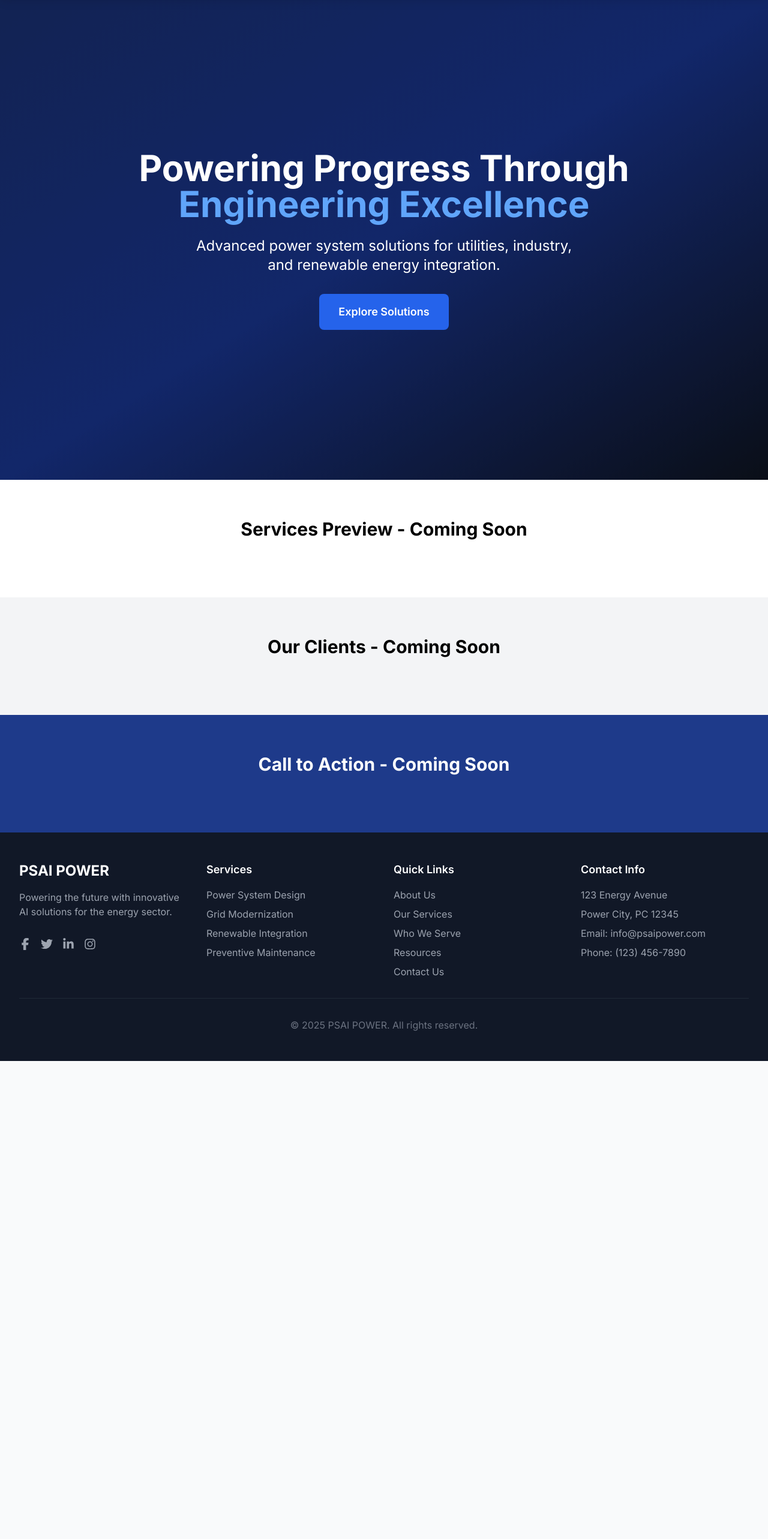
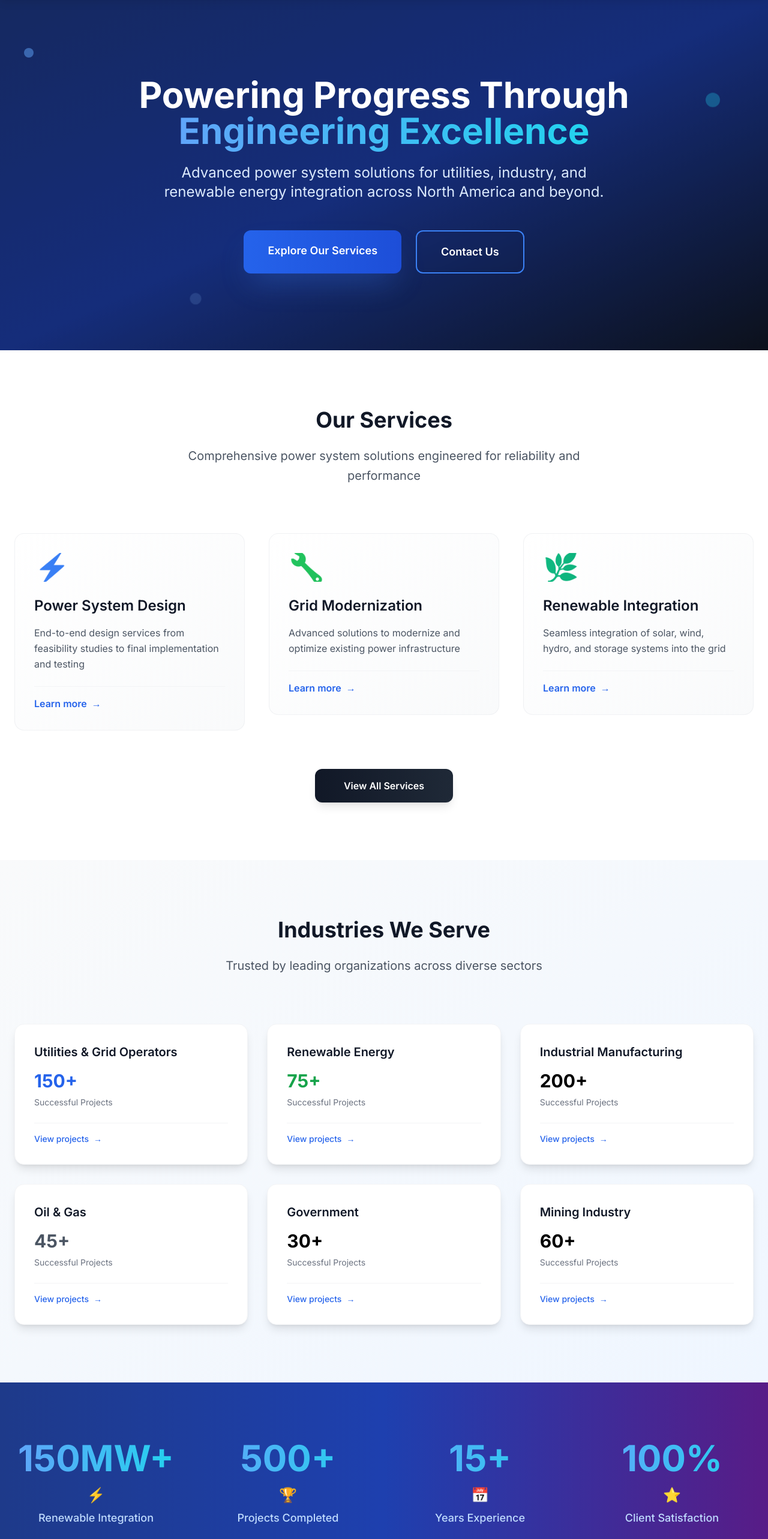
Before and after one commit to TheLord19/PSAI-POWER-Website, a Next.js app: page / in a window 1280 px wide. Shown: the part 60-2626 px from the top of the page at 60% size. Before the commit the page ends 1829 px from the top, so only its background shows below. Built offline with nearby package versions, Linux system fonts and the light colour scheme.

Commit message:
Metamorphosis

```diff
--- a/src/app/page.tsx
+++ b/src/app/page.tsx
@@ -1,16 +1,178 @@
 // src/app/page.tsx
-import Hero from '@/components/sections/Hero';
-import ServicesPreview from '@/components/sections/ServicesPreview';
-import ClientsSection from '@/components/sections/ClientsSection';
-import CTA from '@/components/sections/CTA';
+import Link from 'next/link';
 
 export default function Home() {
   return (
-    <div className="flex flex-col">
-      <Hero />
-      <ServicesPreview />
-      <ClientsSection />
-      <CTA />
+    <div className="min-h-screen bg-gray-50">
+      {/* Hero Section */}
+      <section className="relative bg-gradient-to-br from-blue-900 via-blue-800 to-gray-900 text-white py-32 px-4">
+        <div className="absolute inset-0 bg-black/30"></div>
+        <div className="relative z-10 text-center max-w-6xl mx-auto">
+          <h1 className="text-5xl md:text-6xl font-bold mb-6 leading-tight">
+            Powering Progress Through <span className="text-blue-400 bg-gradient-to-r from-blue-400 to-cyan-400 bg-clip-text text-transparent">Engineering Excellence</span>
+          </h1>
+          <p className="text-xl md:text-2xl text-blue-100 mb-12 max-w-3xl mx-auto leading-relaxed">
+            Advanced power system solutions for utilities, industry, and renewable energy integration across North America and beyond.
+          </p>
+          <div className="flex flex-col sm:flex-row justify-center gap-6">
+            <Link href="/services" className="px-10 py-5 bg-gradient-to-r from-blue-600 to-blue-700 rounded-xl font-semibold text-lg hover:from-blue-700 hover:to-blue-800 transition-all duration-300 transform hover:-translate-y-1 shadow-2xl shadow-blue-500/30">
+              Explore Our Services
+            </Link>
+            <Link href="/contact-us" className="px-10 py-5 border-2 border-blue-500 rounded-xl font-semibold text-lg hover:bg-blue-500/10 transition-all duration-300 backdrop-blur-sm">
+              Contact Us
+            </Link>
+          </div>
+        </div>
+
+        {/* Floating elements */}
+        <div className="absolute top-20 left-10 w-4 h-4 bg-blue-400 rounded-full opacity-50 animate-pulse"></div>
+        <div className="absolute top-40 right-20 w-6 h-6 bg-cyan-400 rounded-full opacity-30 animate-bounce"></div>
+        <div className="absolute bottom-20 left-1/4 w-3 h-3 bg-blue-300 rounded-full opacity-40 animate-ping"></div>
+      </section>
+
+      {/* Services Preview */}
+      <section className="py-24 bg-white">
+        <div className="max-w-7xl mx-auto px-6">
+          <div className="text-center mb-20">
+            <h2 className="text-4xl font-bold text-gray-900 mb-6">Our Services</h2>
+            <p className="text-xl text-gray-600 max-w-3xl mx-auto leading-relaxed">
+              Comprehensive power system solutions engineered for reliability and performance
+            </p>
+          </div>
+
+          <div className="grid grid-cols-1 md:grid-cols-3 gap-10">
+            {[
+              {
+                title: "Power System Design",
+                description: "End-to-end design services from feasibility studies to final implementation and testing",
+                icon: "⚡",
+                link: "/services/power-system-design",
+                gradient: "from-blue-500 to-blue-600"
+              },
+              {
+                title: "Grid Modernization",
+                description: "Advanced solutions to modernize and optimize existing power infrastructure",
+                icon: "🔧",
+                link: "/services/grid-modernization",
+                gradient: "from-green-500 to-green-600"
+              },
+              {
+                title: "Renewable Integration",
+                description: "Seamless integration of solar, wind, hydro, and storage systems into the grid",
+                icon: "🌿",
+                link: "/services/renewable-integration",
+                gradient: "from-emerald-500 to-emerald-600"
+              }
+            ].map((service, index) => (
+              <Link key={index} href={service.link} className="group">
+                <div className="bg-gradient-to-br from-white to-gray-50 p-8 rounded-2xl border border-gray-200/50 hover:border-blue-300 transition-all duration-500 hover:scale-105 hover:shadow-2xl shadow-gray-200 group-hover:shadow-blue-100">
+                  <div className={`text-5xl mb-6 bg-gradient-to-r ${service.gradient} bg-clip-text text-transparent`}>
+                    {service.icon}
+                  </div>
+                  <h3 className="text-2xl font-semibold text-gray-900 mb-4 group-hover:text-blue-600 transition-colors">
+                    {service.title}
+                  </h3>
+                  <p className="text-gray-600 leading-relaxed">{service.description}</p>
+                  <div className="mt-6 pt-4 border-t border-gray-100 group-hover:border-blue-200 transition-colors">
+                    <span className="text-blue-600 font-semibold group-hover:text-blue-700 flex items-center gap-2">
+                      Learn more
+                      <span className="transition-transform group-hover:translate-x-1">→</span>
+                    </span>
+                  </div>
+                </div>
+              </Link>
+            ))}
+          </div>
+
+          <div className="text-center mt-16">
+            <Link href="/services" className="inline-block px-12 py-4 bg-gradient-to-r from-gray-900 to-gray-800 text-white rounded-xl font-semibold hover:from-gray-800 hover:to-gray-700 transition-all duration-300 transform hover:-translate-y-0.5 shadow-lg">
+              View All Services
+            </Link>
+          </div>
+        </div>
+      </section>
+
+      {/* Industries We Serve */}
+      <section className="py-24 bg-gradient-to-br from-gray-50 to-blue-50">
+        <div className="max-w-7xl mx-auto px-6">
+          <div className="text-center mb-20">
+            <h2 className="text-4xl font-bold text-gray-900 mb-6">Industries We Serve</h2>
+            <p className="text-xl text-gray-600 max-w-3xl mx-auto leading-relaxed">
+              Trusted by leading organizations across diverse sectors
+            </p>
+          </div>
+
+          <div className="grid grid-cols-1 md:grid-cols-2 lg:grid-cols-3 gap-8">
+            {[
+              { name: "Utilities & Grid Operators", count: "150+", link: "/who-we-serve/utilities-grid-operators", color: "blue" },
+              { name: "Renewable Energy", count: "75+", link: "/who-we-serve/renewable-energy", color: "green" },
+              { name: "Industrial Manufacturing", count: "200+", link: "/who-we-serve/industrial-manufacturing", color: "orange" },
+              { name: "Oil & Gas", count: "45+", link: "/who-we-serve/oil-gas", color: "gray" },
+              { name: "Government", count: "30+", link: "/who-we-serve/government-regulatory", color: "purple" },
+              { name: "Mining Industry", count: "60+", link: "/who-we-serve/mining-industry", color: "amber" }
+            ].map((industry, index) => (
+              <Link key={index} href={industry.link} className="group">
+                <div className="bg-white p-8 rounded-2xl shadow-lg border border-gray-100 hover:shadow-xl transition-all duration-300 hover:scale-102 group-hover:border-blue-200">
+                  <h3 className="text-xl font-semibold text-gray-900 mb-4 group-hover:text-blue-600 transition-colors">
+                    {industry.name}
+                  </h3>
+                  <div className={`text-3xl font-bold text-${industry.color}-600 mb-2`}>{industry.count}</div>
+                  <p className="text-gray-500 text-sm">Successful Projects</p>
+                  <div className="mt-6 pt-4 border-t border-gray-100">
+                    <span className="text-blue-600 font-medium text-sm group-hover:text-blue-700 flex items-center gap-2">
+                      View projects
+                      <span className="transition-transform group-hover:translate-x-1">→</span>
+                    </span>
+                  </div>
+                </div>
+              </Link>
+            ))}
+          </div>
+        </div>
+      </section>
+
+      {/* Stats Section */}
+      <section className="py-24 bg-gradient-to-r from-blue-900 via-blue-800 to-purple-900 text-white">
+        <div className="max-w-7xl mx-auto px-6">
+          <div className="grid grid-cols-2 md:grid-cols-4 gap-12 text-center">
+            {[
+              { number: "150MW+", label: "Renewable Integration", icon: "⚡" },
+              { number: "500+", label: "Projects Completed", icon: "🏆" },
+              { number: "15+", label: "Years Experience", icon: "📅" },
+              { number: "100%", label: "Client Satisfaction", icon: "⭐" }
+            ].map((stat, index) => (
+              <div key={index} className="group">
+                <div className="text-5xl md:text-6xl font-bold mb-4 bg-gradient-to-r from-blue-400 to-cyan-400 bg-clip-text text-transparent">
+                  {stat.number}
+                </div>
+                <div className="text-2xl mb-2">{stat.icon}</div>
+                <p className="text-blue-200 text-lg font-medium">{stat.label}</p>
+                <div className="mt-4 h-1 w-20 bg-blue-500 mx-auto opacity-0 group-hover:opacity-100 transition-opacity duration-300"></div>
+              </div>
+            ))}
+          </div>
+        </div>
+      </section>
+
+      {/* CTA Section */}
+      <section className="py-24 bg-gradient-to-br from-gray-900 to-gray-800 text-white">
+        <div className="max-w-4xl mx-auto px-6 text-center">
+          <h2 className="text-4xl md:text-5xl font-bold mb-8 bg-gradient-to-r from-white to-blue-200 bg-clip-text text-transparent">
+            Ready to Transform Your Power Systems?
+          </h2>
+          <p className="text-xl text-blue-100 mb-12 max-w-2xl mx-auto leading-relaxed">
+            Join hundreds of satisfied clients who trust PSAI POWER for innovative, reliable, and cost-effective power solutions.
+          </p>
+          <div className="flex flex-col sm:flex-row justify-center gap-6">
+            <Link href="/contact-us" className="px-12 py-5 bg-gradient-to-r from-blue-600 to-cyan-600 rounded-xl font-semibold text-lg hover:from-blue-700 hover:to-cyan-700 transition-all duration-300 transform hover:-translate-y-1 shadow-2xl shadow-cyan-500/30">
+              Start Your Project
+            </Link>
+            <Link href="/services" className="px-12 py-5 border-2 border-blue-500 rounded-xl font-semibold text-lg hover:bg-blue-500/10 transition-all duration-300 backdrop-blur-sm">
+              Explore Solutions
+            </Link>
+          </div>
+        </div>
+      </section>
     </div>
   );
 }
```
